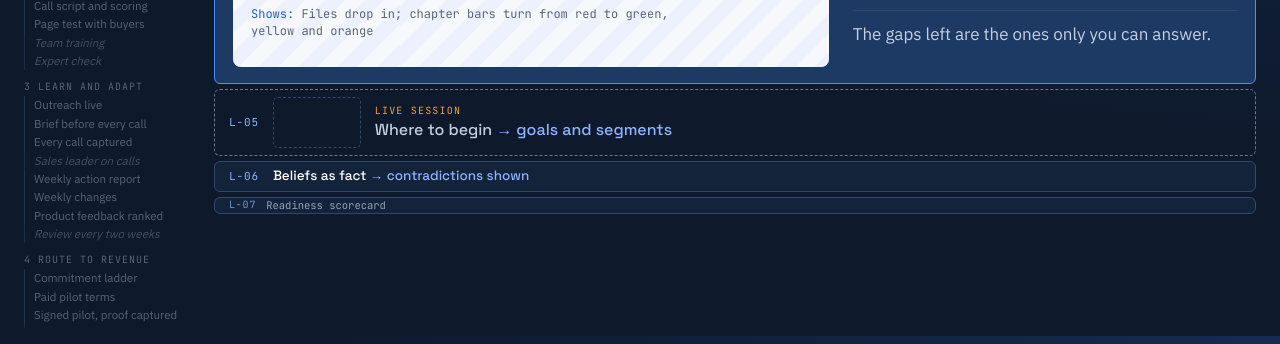
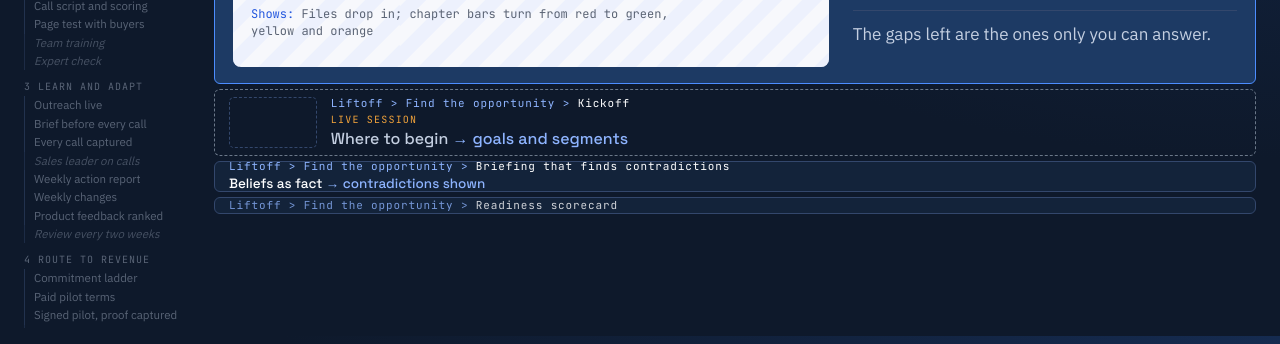
Before and after one commit to lorinc/scroll-a-demo, a plain HTML site: page index.html in a window 1280 px wide. Shown: the part 464-808 px from the top of the page. Drawn offline with Linux system fonts and the light colour scheme.

Commit message:
Publish from win-and-raise 6d489474680afb085940fa2bdbcfc202d03dd0cb

```diff
--- a/index.html
+++ b/index.html
@@ -65,7 +65,8 @@ body{
 .inner{position:absolute; inset:0; display:flex}
 .face{display:none; flex:1; min-width:0}
 .card.d0 .f0, .card.d1 .f1, .card.d2 .f1, .card.d3 .f3{display:flex}
-.id{font:400 11px/1 var(--font-mono); color:var(--blue-light); letter-spacing:.08em; flex:0 0 auto}
+.id{font:400 11px/1.3 var(--font-mono); color:var(--blue-light); letter-spacing:.08em; flex:0 1 auto; min-width:0; white-space:nowrap; overflow:hidden; text-overflow:ellipsis}
+.id b{font-weight:500; color:var(--ink)}
 .flag{font:400 10px/1.2 var(--font-mono); text-transform:uppercase; letter-spacing:.12em; color:var(--orange)}
 
 /* Condensed band: id | loop | pain -> solution */
@@ -83,7 +84,7 @@ body{
 .closed .scan{color:var(--ink-muted)}
 .d2 .loop, .d2 .flag{display:none} .d2 .f1{padding-block:4px} .d2 .scan{font-size:13.5px}
 .f3{align-items:center; gap:10px; padding:0 14px; font:400 10.5px/1 var(--font-mono); color:var(--ink-subtle); white-space:nowrap; overflow:hidden}
-.f3 .id{font-size:10px; opacity:.8}
+.f3 .id{opacity:.8}
 
 /* Focused card: illustration left, text right, full width */
 .f0{flex-direction:column; gap:12px; padding:16px 18px}
@@ -266,7 +267,7 @@ const cards = S.map((s, i) => {
     sep.dataset.first = i; strip.appendChild(sep); seps.push(sep); }
   const c = document.createElement("article"); c.className = "card" + (closed(s) ? " closed" : ""); c.tabIndex = -1;
   const scan = `${esc(s[4])} <em>→ ${esc(s[5])}</em>`;
-  const id = `<div class="id">${s[0]}</div>`;
+  const id = `<div class="id">${esc(pipeOf(s[1]))} &gt; ${esc(PHASES[s[1]].replace(/^\d+\s+/, ""))} &gt; <b>${esc(s[3])}</b></div>`;
   const kind = kindName(s);
   const lbl = s[2]==="admin" ? "Admin step · closed in this demo" : s[2]==="pointer" ? "Runs on the Liftoff pipeline"
             : "Live session · " + esc(s[8]) + " · closed in this demo";
@@ -281,8 +282,8 @@ const cards = S.map((s, i) => {
          <ul class="lines">${s[7].map(l => `<li>${esc(l)}</li>`).join("")}</ul></div></div>`;
   const loop = `<div class="loop">${closed(s) ? "" : "<i></i><i></i><i></i>"}</div>`;
   c.innerHTML = `<div class="inner">${f0}
-    <div class="face f1">${id}${loop}<div class="txt">${closed(s)?`<div class="flag">${kind}</div>`:""}<div class="scan">${scan}</div></div></div>
-    <div class="face f3">${id}<span>${esc(s[3])}</span></div></div>`;
+    <div class="face f1">${loop}<div class="txt">${id}${closed(s)?`<div class="flag">${kind}</div>`:""}<div class="scan">${scan}</div></div></div>
+    <div class="face f3">${id}</div></div>`;
   c.onclick = () => go(i);
   strip.appendChild(c); return c;
 });
```
